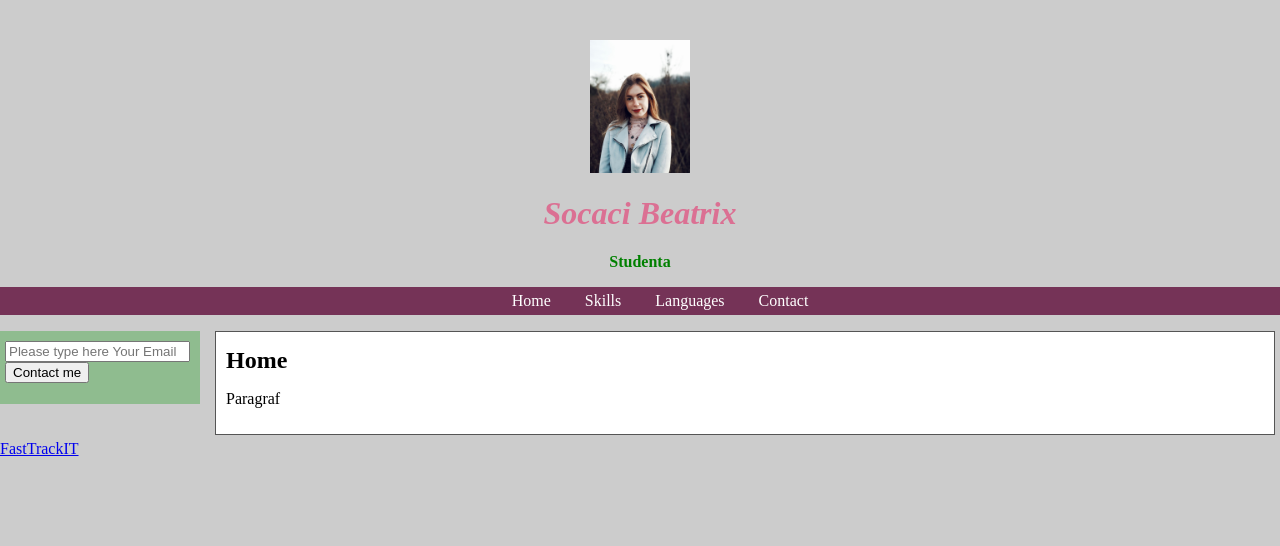
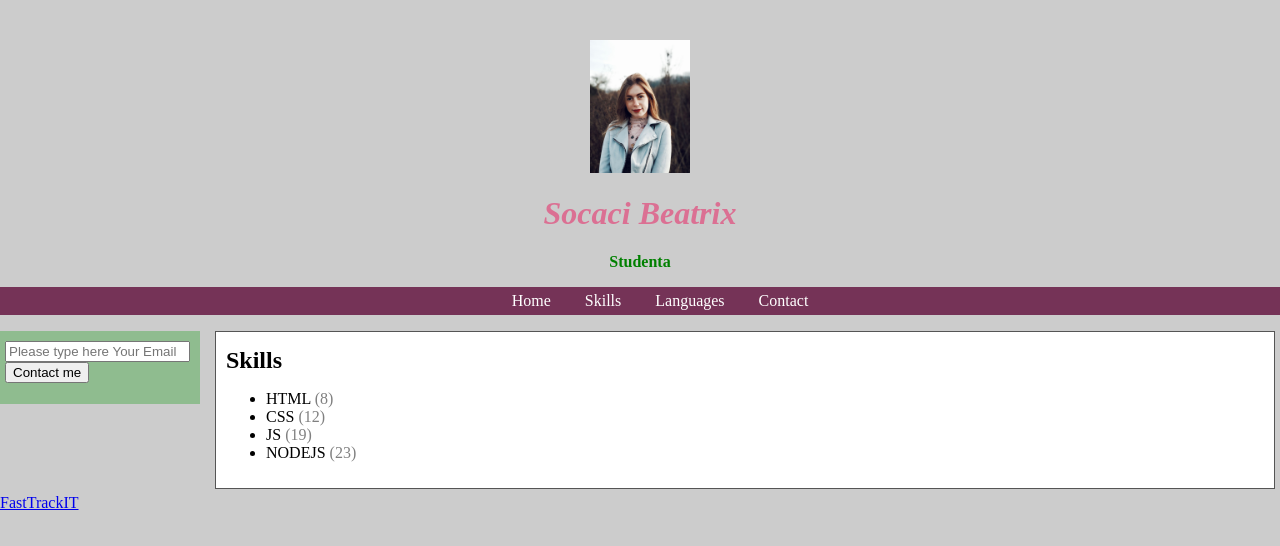
Before and after one commit to Beatrix23/labs, a plain HTML site: page lab 2 - CV/index.html in a window 1280 px wide. Shown: the part 58-604 px from the top of the page. Drawn offline with Linux system fonts and the light colour scheme.

Commit message:
add endorsements

```diff
--- a/lab 2 - CV/intro.js
+++ b/lab 2 - CV/intro.js
@@ -60,13 +60,18 @@ initMenu();
 
 
 function showSkills() {
-    var skills = ['html', 'css', 'js', 'funny'];
+    var allEndorsements = [8, 12, 19, 23]
+    var skills = ['html', 'css', 'js', 'nodejs'];
 
     var htmlSkills = skills.map(function(skill, index) {
-        return '<li>' + skill.toUpperCase() + '</li>';
+        var endorsements = ' <span class="endorsements">(' + allEndorsements [index] + ") </span>";
+        return '<li>' + skill.toUpperCase() +  endorsements + '</li>';
      });
 
     var ul = document.querySelector('#skills-page ul');
     ul.innerHTML = htmlSkills.join('');
 }
+
+hideAllPages();
+showPage('skills-page');
 showSkills();
--- a/lab 2 - CV/style.css
+++ b/lab 2 - CV/style.css
@@ -51,3 +51,7 @@ h2 {
 .main-content{
     padding-left: 210px;
 }
+
+.endorsements {
+    color:gray;
+}
```
